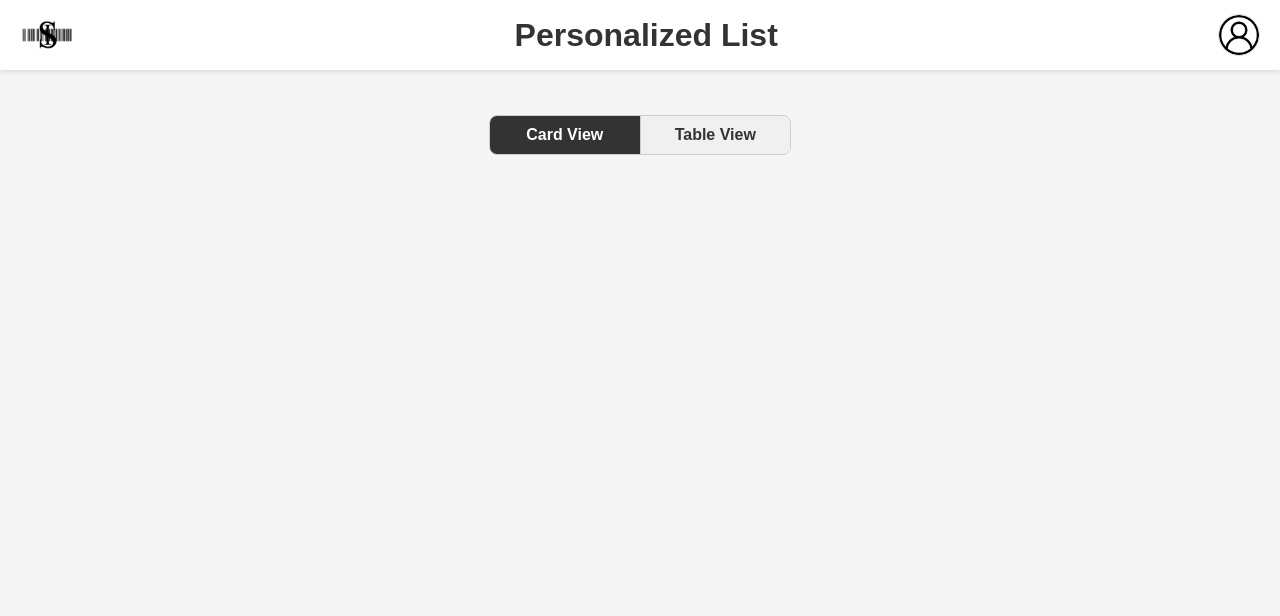
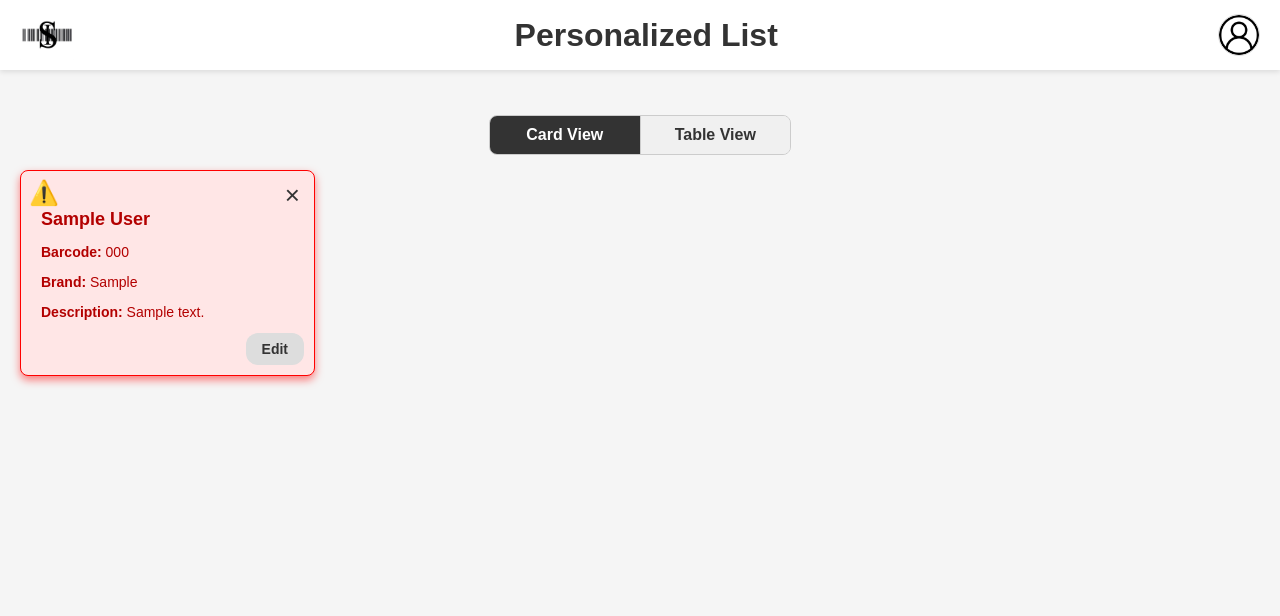
Before and after one commit to TIS2024-FMFI/inspection, a PHP site: page /personalized_list.php in a window 1280 px wide. Shown: the top 616 px of the page. Run offline with PHP 8.4, Linux system fonts and the light colour scheme; the visitor is signed in with stand-in values (Sample User, id 1); tables that the repository leaves empty hold one stand-in row (values such as "Sample post").

Commit message:
bugs fixed on search page and personalized list

```diff
--- a/src/resources/personalized_list.php
+++ b/src/resources/personalized_list.php
@@ -97,12 +97,18 @@ try {
             .toggle-option:hover:not(.active) {
                 background-color: #e0e0e0;
             }
+
+            @media (max-width: 768px) {
+                div.view-toggle {
+                    margin-top: 30px !important;
+                }
+            }
         </style>
         <div id="cards-view" class="toggle-option active" onclick="switchView('cards')">Card View</div>
         <div id="table-view" class="toggle-option" onclick="switchView('table')">Table View</div>
     </div>
     <div class="content" id="my-list">
-
+        <?php include 'personalized_list_cards_view.php'; ?>
     </div>
 
     <div class="content hidden" id="history">
--- a/src/resources/personalized_list_cards_view.php
+++ b/src/resources/personalized_list_cards_view.php
@@ -9,15 +9,56 @@ require_once 'db/config.php';
 try {
     $userId = $_SESSION['user_id'];
 
-    $stmt = $pdo->prepare("SELECT * FROM user_submitted_products WHERE user_id = :user_id");
+    $stmt = $pdo->prepare("
+        SELECT usp.*,
+               dp.id AS defective_id
+        FROM user_submitted_products usp
+        LEFT JOIN defective_products dp
+        ON usp.barcode = dp.barcode
+        WHERE usp.user_id = :user_id
+    ");
     $stmt->execute(['user_id' => $userId]);
     $products = $stmt->fetchAll(PDO::FETCH_ASSOC);
+
+
+    foreach ($products as &$product) {
+        $product['is_defective'] = !is_null($product['defective_id']);
+    }
+    unset($product);
+
+
+    usort($products, function ($a, $b) {
+        return $b['is_defective'] <=> $a['is_defective'];
+    });
+
+    // $stmt = $pdo->prepare("SELECT * FROM user_submitted_products WHERE user_id = :user_id");
+    // $stmt->execute(['user_id' => $userId]);
+    // $products = $stmt->fetchAll(PDO::FETCH_ASSOC);
 } catch (PDOException $e) {
     die("Database error: " . $e->getMessage());
 }
 ?>
 
 <style>
+
+.product-card.defective {
+    border-color: red;
+    color: #b30000;
+    background-color: #ffe6e6;
+    box-shadow: 0 4px 8px rgba(255, 0, 0, 0.5);
+    position: relative;
+}
+
+.product-card.defective::before {
+    content: "⚠️";
+    font-size: 24px;
+    color: red;
+    position: absolute;
+    top: 8px;
+    left: 8px;
+    z-index: 1;
+}
+
 .product-grid {
     display: grid;
     grid-template-columns: repeat(auto-fill, minmax(250px, 1fr));
@@ -41,7 +82,7 @@ try {
     background: none;
     border: none;
     color: #333;
-    font-size: 18px;
+    font-size: 26px;
     cursor: pointer;
 }
 
@@ -161,7 +202,7 @@ textarea.edit-description {
 <div class="product-grid">
     <?php if (count($products) > 0): ?>
         <?php foreach ($products as $product): ?>
-            <div class="product-card" data-id="<?php echo htmlspecialchars($product['id']); ?>">
+            <div class="product-card <?php echo $product['is_defective'] ? 'defective' : ''; ?>" data-id="<?php echo htmlspecialchars($product['id']); ?>">
                 <div class="view-mode">
                     <button class="delete-btn">
                         &times;
```
Also changed, not shown: src/resources/SearchPage.php (+11 -4 lines), src/resources/personalized_list_table_view.php (+33 -2 lines), src/resources/search_page_style.css (+35 -2 lines).
